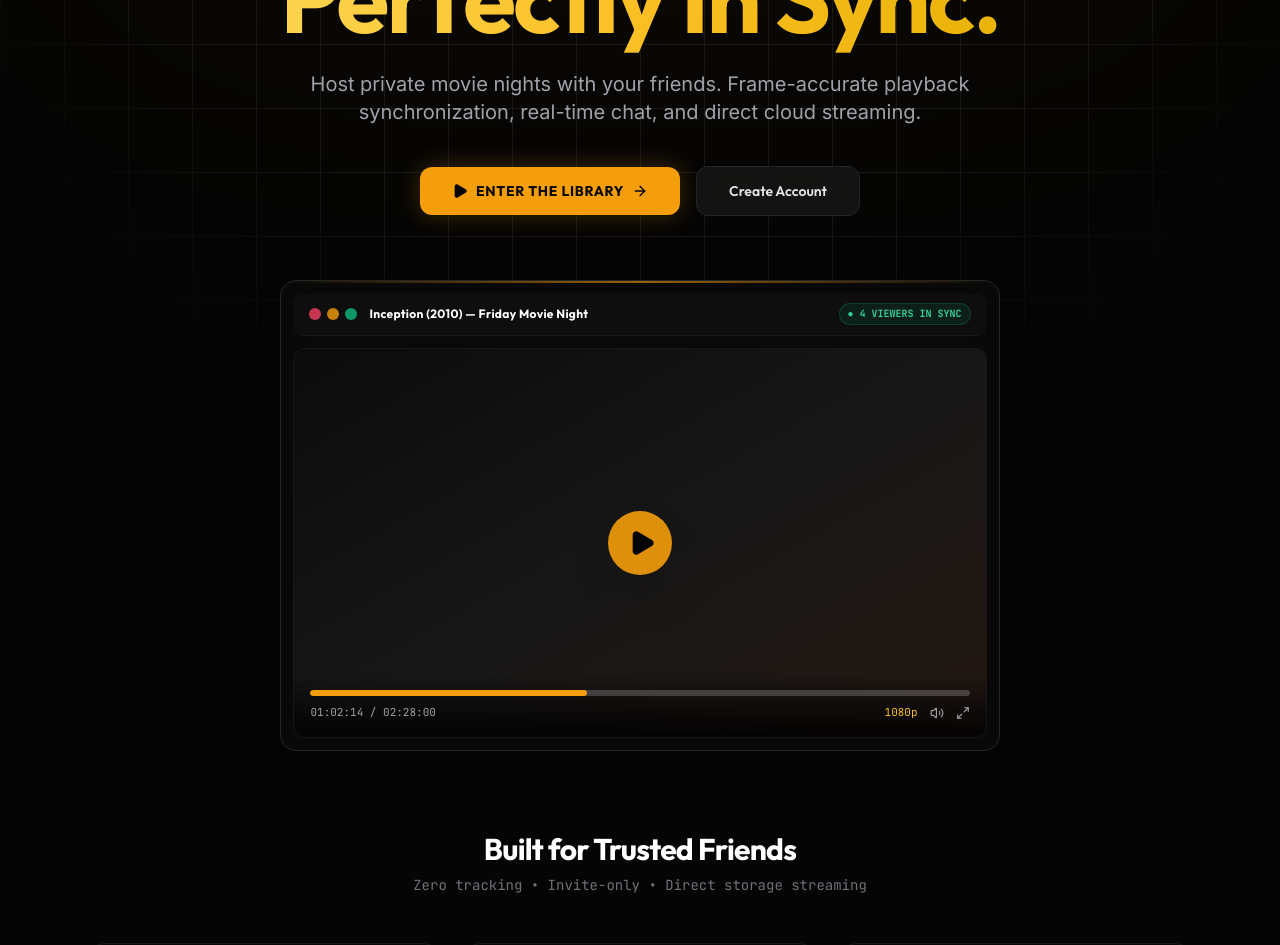
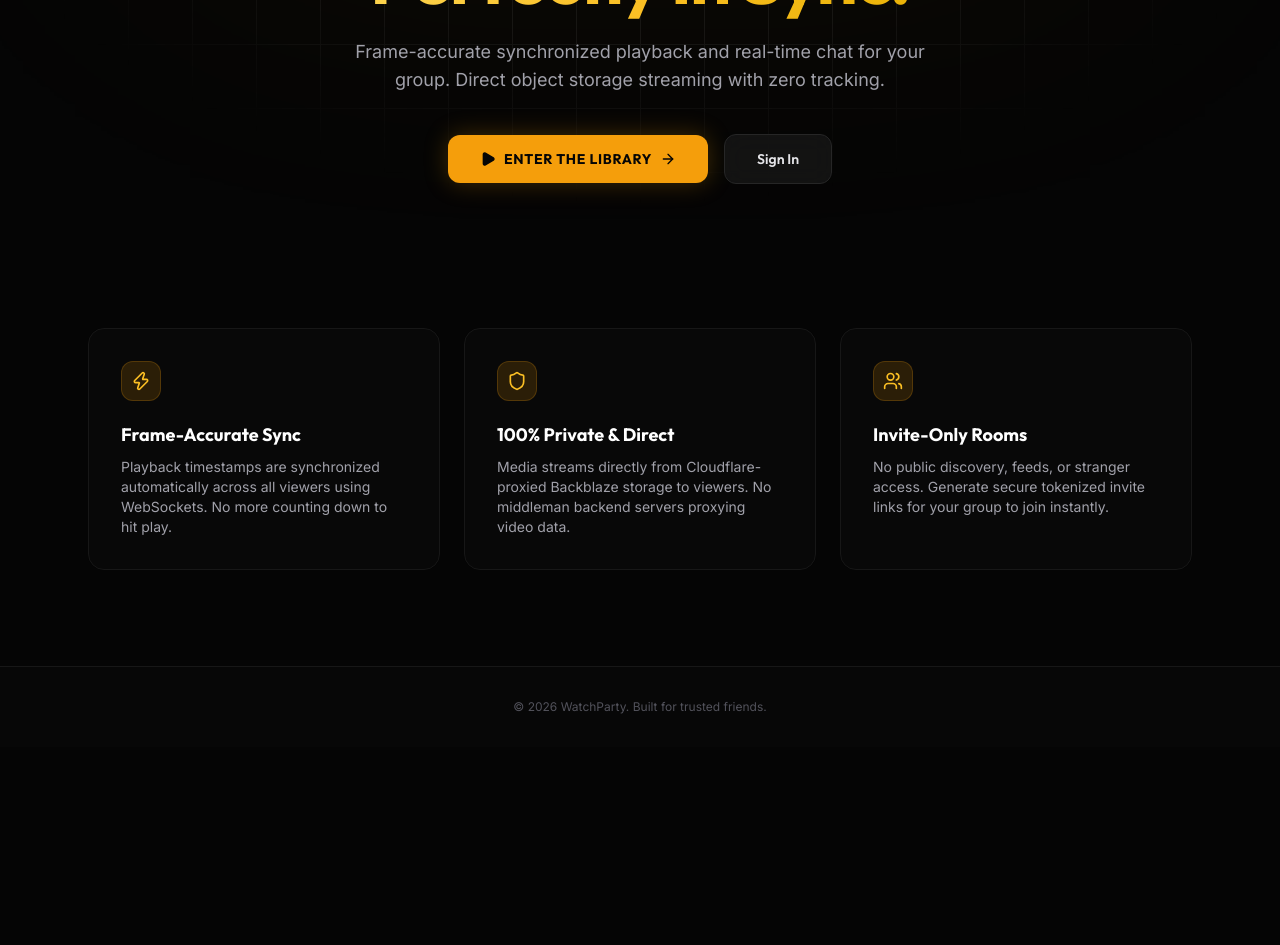
Before and after one commit to NayandG07/watch-party, a Next.js app in the folder frontend/: page / in a window 1280 px wide. Shown: the part 340-1285 px from the top of the page. After the commit the page ends 1087 px from the top, so only its background shows below. Built offline with nearby package versions, Linux system fonts and the light colour scheme.

Commit message:
fix(landing): clean up landing page, remove fake video box mockup, retain ReactBits Cursor Spotlight cards

```diff
--- a/frontend/src/app/page.tsx
+++ b/frontend/src/app/page.tsx
@@ -2,13 +2,13 @@
 
 import { useState, useRef, MouseEvent } from "react";
 import Link from "next/link";
-import { Play, Users, Shield, ArrowRight, Zap, Volume2, Maximize2 } from "lucide-react";
+import { Play, Users, Shield, ArrowRight, Zap } from "lucide-react";
 
 // ReactBits Spotlight Card Component
 function SpotlightCard({
   children,
   className = "",
-  spotlightColor = "rgba(245, 158, 11, 0.12)",
+  spotlightColor = "rgba(245, 158, 11, 0.10)",
 }: {
   children: React.ReactNode;
   className?: string;
@@ -30,7 +30,7 @@ function SpotlightCard({
       onMouseMove={handleMouseMove}
       onMouseEnter={() => setOpacity(1)}
       onMouseLeave={() => setOpacity(0)}
-      className={`relative overflow-hidden rounded-2xl border border-neutral-900 bg-neutral-950/60 p-8 backdrop-blur-md transition-all duration-300 hover:border-amber-500/40 hover:shadow-2xl hover:shadow-amber-500/5 ${className}`}
+      className={`relative overflow-hidden rounded-2xl border border-neutral-900 bg-neutral-950/70 p-8 backdrop-blur-md transition-all duration-300 hover:border-amber-500/30 hover:shadow-2xl ${className}`}
     >
       {/* ReactBits Cursor Spotlight */}
       <div
@@ -46,15 +46,13 @@ function SpotlightCard({
 }
 
 export default function LandingPage() {
-  const [isPlaying, setIsPlaying] = useState(true);
-
   return (
     <main className="min-h-dvh flex flex-col bg-[#050505] text-zinc-100 relative overflow-hidden select-none">
-      {/* Background Grid Pattern & Glowing Orbs */}
+      {/* Background Matrix Pattern & Ambient Glow */}
       <div
-        className="absolute inset-0 bg-[linear-gradient(to_right,#171717_1px,transparent_1px),linear-gradient(to_bottom,#171717_1px,transparent_1px)] bg-[size:4rem_4rem] [mask-image:radial-gradient(ellipse_60%_50%_at_50%_0%,#000_70%,transparent_100%)] pointer-events-none"
+        className="absolute inset-0 bg-[linear-gradient(to_right,#141414_1px,transparent_1px),linear-gradient(to_bottom,#141414_1px,transparent_1px)] bg-[size:4rem_4rem] [mask-image:radial-gradient(ellipse_60%_50%_at_50%_0%,#000_70%,transparent_100%)] pointer-events-none"
       />
-      <div className="pointer-events-none absolute top-0 left-1/2 -translate-x-1/2 w-[1000px] h-[400px] bg-gradient-to-b from-amber-500/10 via-amber-500/5 to-transparent blur-[140px]" />
+      <div className="pointer-events-none absolute top-0 left-1/2 -translate-x-1/2 w-[900px] h-[350px] bg-gradient-to-b from-amber-500/10 via-amber-500/5 to-transparent blur-[140px]" />
 
       {/* Top Header Navigation */}
       <nav className="relative z-30 w-full max-w-7xl mx-auto px-6 py-6 flex items-center justify-between">
@@ -84,30 +82,28 @@ export default function LandingPage() {
       </nav>
 
       {/* Hero Section */}
-      <section className="relative z-20 flex-1 flex flex-col items-center justify-center px-6 pt-12 pb-20 text-center max-w-5xl mx-auto">
+      <section className="relative z-20 flex-1 flex flex-col items-center justify-center px-6 pt-16 pb-24 text-center max-w-4xl mx-auto">
         {/* Synced Status Badge */}
         <div className="inline-flex items-center gap-2 px-3.5 py-1.5 rounded-full bg-neutral-900/80 border border-neutral-800 text-xs font-mono font-semibold text-zinc-300 mb-8 backdrop-blur-md">
           <span className="w-2 h-2 rounded-full bg-emerald-500 animate-pulse" />
-          <span className="text-emerald-400 uppercase tracking-wider text-[10px]">Synced Playback</span>
-          <span className="text-zinc-600">•</span>
-          <span className="text-zinc-400 text-[11px]">Private Cinema Platform</span>
+          <span className="text-emerald-400 uppercase tracking-wider text-[10px]">Private Cinema Platform</span>
         </div>
 
         {/* Hero Title */}
-        <h1 className="font-display text-5xl sm:text-7xl lg:text-8xl font-bold tracking-tight text-white leading-[1.05] mb-6">
-          Watch Together. <br />
+        <h1 className="font-display text-5xl sm:text-7xl font-bold tracking-tight text-white leading-[1.08] mb-6">
+          Watch Movies Together. <br />
           <span className="text-transparent bg-clip-text bg-gradient-to-r from-amber-300 via-amber-400 to-yellow-500">
             Perfectly In Sync.
           </span>
         </h1>
 
         {/* Subtitle */}
-        <p className="text-base sm:text-xl text-zinc-400 max-w-2xl mx-auto mb-10 leading-relaxed font-sans">
-          Host private movie nights with your friends. Frame-accurate playback synchronization, real-time chat, and direct cloud streaming.
+        <p className="text-base sm:text-lg text-zinc-400 max-w-xl mx-auto mb-10 leading-relaxed font-sans">
+          Frame-accurate synchronized playback and real-time chat for your group. Direct object storage streaming with zero tracking.
         </p>
 
         {/* Action CTAs */}
-        <div className="flex items-center gap-4 flex-col sm:flex-row w-full sm:w-auto mb-16">
+        <div className="flex items-center gap-4 flex-col sm:flex-row w-full sm:w-auto mb-12">
           <Link
             href="/library"
             className="w-full sm:w-auto bg-amber-500 hover:bg-amber-600 text-[#050505] font-display font-bold text-sm uppercase tracking-wider px-8 py-3.5 rounded-xl flex items-center justify-center gap-2 shadow-[0_0_25px_rgba(245,158,11,0.25)] transition-all active:scale-[0.98] group"
@@ -117,77 +113,16 @@ export default function LandingPage() {
             <ArrowRight className="w-4 h-4 transition-transform group-hover:translate-x-1" />
           </Link>
           <Link
-            href="/register"
+            href="/login"
             className="w-full sm:w-auto bg-neutral-900/80 hover:bg-neutral-800 text-zinc-200 border border-neutral-800 font-display font-semibold text-sm px-8 py-3.5 rounded-xl flex items-center justify-center transition-all backdrop-blur-md"
           >
-            Create Account
+            Sign In
           </Link>
-        </div>
-
-        {/* Interactive Watch Room Preview Component */}
-        <div className="w-full max-w-4xl rounded-2xl border border-neutral-800 bg-neutral-950/80 p-3 shadow-2xl backdrop-blur-xl relative overflow-hidden group">
-          {/* Subtle top glow line */}
-          <div className="absolute inset-x-0 top-0 h-[2px] bg-gradient-to-r from-transparent via-amber-500/60 to-transparent" />
-
-          {/* Header Bar */}
-          <div className="flex items-center justify-between px-4 py-2.5 border-b border-neutral-900 bg-neutral-900/40 rounded-xl mb-3 text-xs">
-            <div className="flex items-center gap-3">
-              <div className="flex items-center gap-1.5">
-                <span className="w-3 h-3 rounded-full bg-rose-500/80 inline-block" />
-                <span className="w-3 h-3 rounded-full bg-amber-500/80 inline-block" />
-                <span className="w-3 h-3 rounded-full bg-emerald-500/80 inline-block" />
-              </div>
-              <span className="font-display font-bold text-white tracking-wide">Inception (2010) — Friday Movie Night</span>
-            </div>
-            <div className="flex items-center gap-2">
-              <span className="px-2 py-0.5 rounded-full bg-emerald-500/10 border border-emerald-500/20 text-emerald-400 font-mono text-[10px] font-bold">
-                ● 4 VIEWERS IN SYNC
-              </span>
-            </div>
-          </div>
-
-          {/* Video Screen Simulation */}
-          <div className="relative aspect-video w-full rounded-xl overflow-hidden bg-neutral-900 flex items-center justify-center group/screen border border-neutral-900">
-            {/* Cinematic Gradient Simulation */}
-            <div className="absolute inset-0 bg-gradient-to-br from-neutral-950 via-neutral-900 to-amber-950/30 opacity-90" />
-
-            {/* Simulated Center Controls */}
-            <button
-              onClick={() => setIsPlaying(!isPlaying)}
-              className="relative z-20 w-16 h-16 rounded-full bg-amber-500/90 text-[#050505] flex items-center justify-center shadow-2xl hover:scale-110 transition-transform active:scale-95 cursor-pointer"
-            >
-              <Play className="w-7 h-7 fill-current translate-x-0.5" />
-            </button>
-
-            {/* Bottom HUD Bar */}
-            <div className="absolute inset-x-0 bottom-0 p-4 bg-gradient-to-t from-black/90 via-black/50 to-transparent flex flex-col gap-2 z-20">
-              <div className="w-full h-1.5 rounded-full bg-white/20 relative overflow-hidden cursor-pointer">
-                <div className="absolute left-0 top-0 bottom-0 w-[42%] bg-amber-500 rounded-full" />
-              </div>
-              <div className="flex items-center justify-between text-[11px] font-mono text-zinc-400">
-                <span>01:02:14 / 02:28:00</span>
-                <div className="flex items-center gap-3">
-                  <span className="text-amber-400">1080p</span>
-                  <Volume2 className="w-3.5 h-3.5 text-zinc-400" />
-                  <Maximize2 className="w-3.5 h-3.5 text-zinc-400" />
-                </div>
-              </div>
-            </div>
-          </div>
         </div>
       </section>
 
       {/* Feature Grid with ReactBits Spotlight Cards */}
       <section className="relative z-20 max-w-6xl mx-auto px-6 pb-24">
-        <div className="text-center mb-12">
-          <h2 className="font-display text-2xl sm:text-3xl font-bold text-white tracking-tight">
-            Built for Trusted Friends
-          </h2>
-          <p className="text-xs sm:text-sm text-zinc-500 mt-2 font-mono">
-            Zero tracking • Invite-only • Direct storage streaming
-          </p>
-        </div>
-
         <div className="grid md:grid-cols-3 gap-6">
           <SpotlightCard>
             <div className="w-10 h-10 rounded-xl bg-amber-500/15 border border-amber-500/20 flex items-center justify-center mb-5 text-amber-400">
@@ -197,7 +132,7 @@ export default function LandingPage() {
               Frame-Accurate Sync
             </h3>
             <p className="text-xs sm:text-sm text-zinc-400 leading-relaxed">
-              Playback timestamps are synchronized across clients using WebSockets. Everyone stays in sync automatically without manual counting down.
+              Playback timestamps are synchronized automatically across all viewers using WebSockets. No more counting down to hit play.
             </p>
           </SpotlightCard>
 
@@ -209,7 +144,7 @@ export default function LandingPage() {
               100% Private & Direct
             </h3>
             <p className="text-xs sm:text-sm text-zinc-400 leading-relaxed">
-              Media streams directly from Cloudflare-proxied Backblaze storage to viewers. No middleman servers proxying video data.
+              Media streams directly from Cloudflare-proxied Backblaze storage to viewers. No middleman backend servers proxying video data.
             </p>
           </SpotlightCard>
 
```
